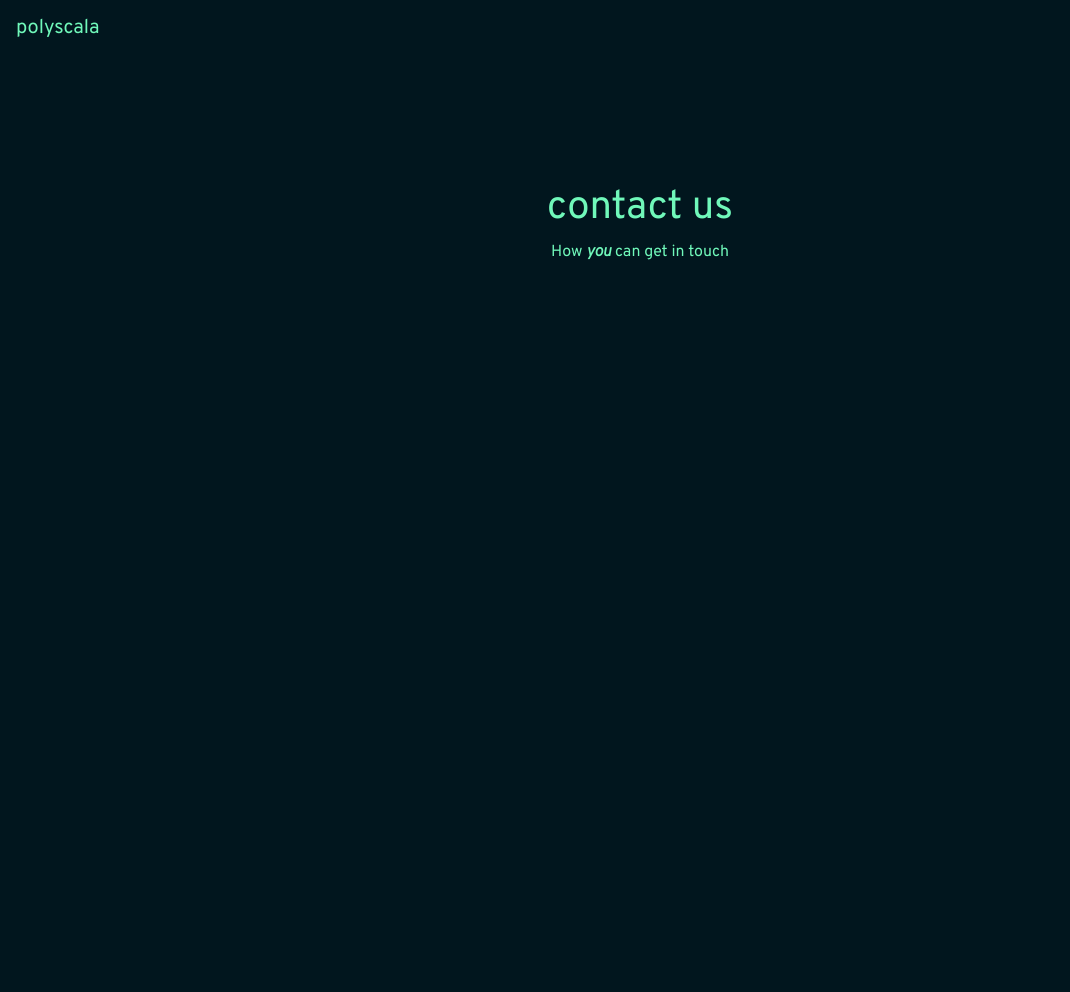
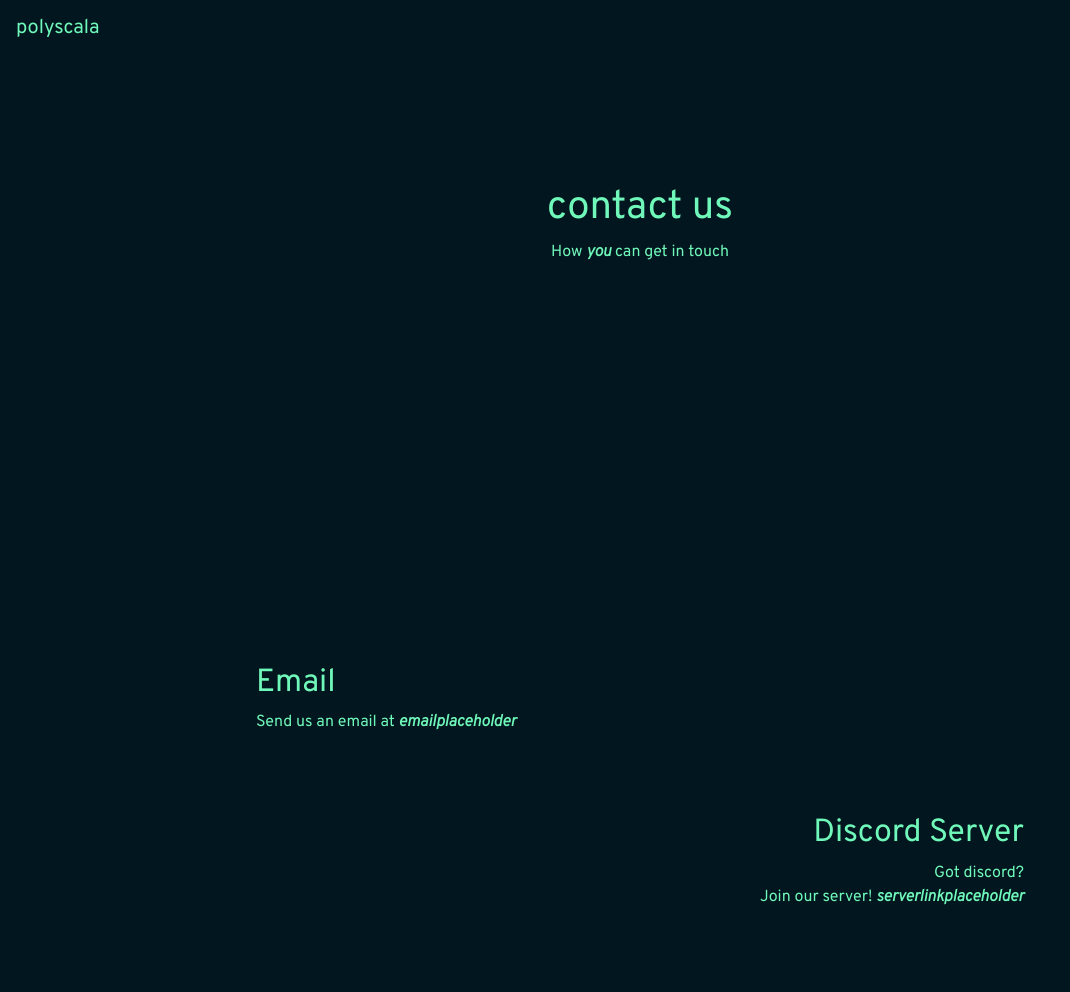
Before and after one commit to polyscala/polyscala.github.io, a plain HTML site: page contact.html in a window 1280 px wide. Shown: the top 992 px of the page, without its empty margins (0-1070 px from the left). Drawn offline with nearby package versions, Linux system fonts and the light colour scheme.

Commit message:
updating contact.html
adding place holders for contact links & emails

```diff
--- a/contact.html
+++ b/contact.html
@@ -23,6 +23,14 @@
             <h1>contact us</h1>
 		<p>How <i><b>you</b></i> can get in touch</p>
         </div>
+     	<div class="firstbox hideme">
+            <h2>Email</h2>
+		<p>Send us an email at <b><i>emailplaceholder</i></b></p>
+        </div>
 
+        <div class="secondbox hideme">
+            <h2>Discord Server</h2>
+		<p>Got discord? <br> Join our server! <b><i>serverlinkplaceholder</i></b></p>
+        </div>
      </body>
 </head>
```
